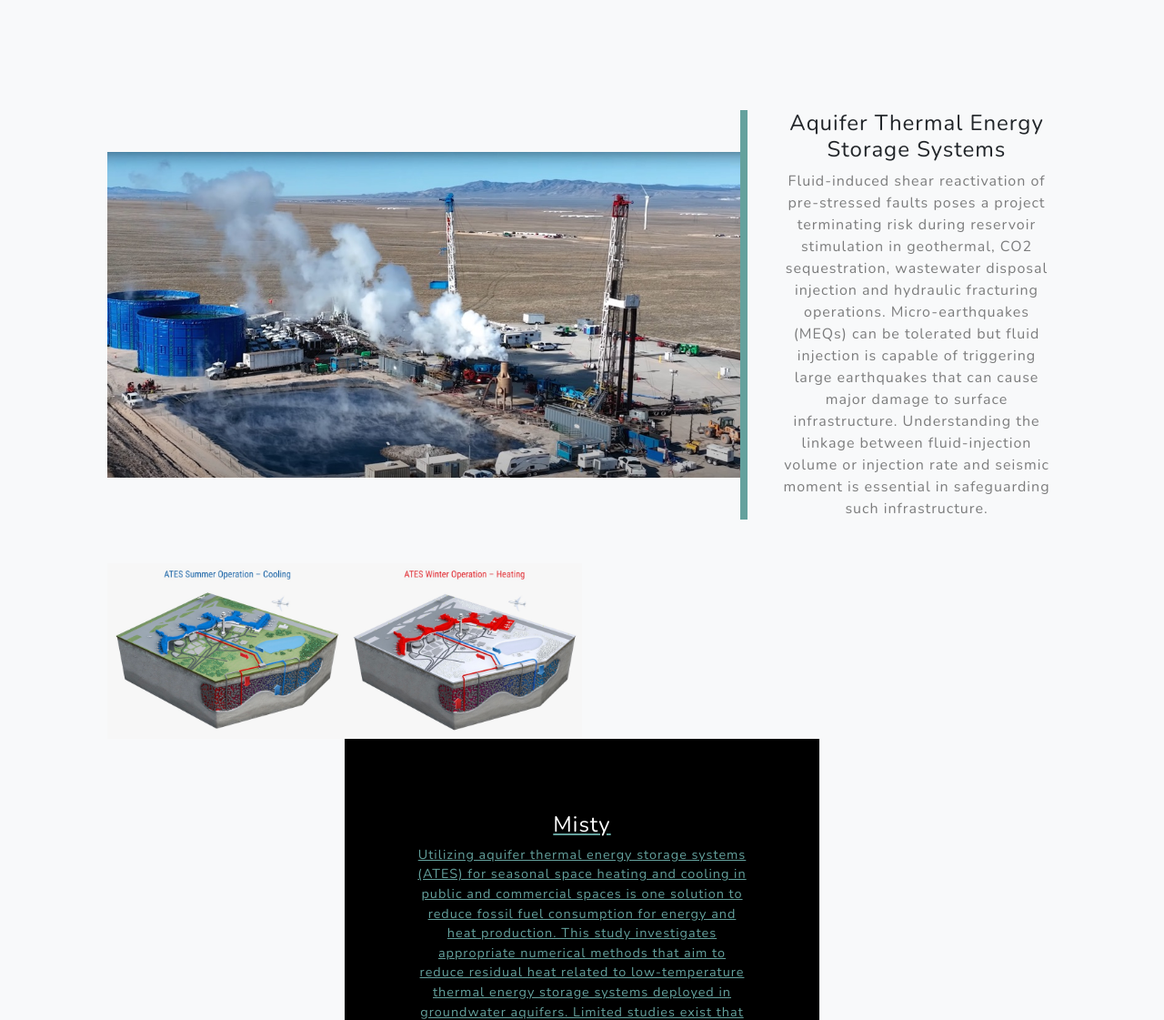
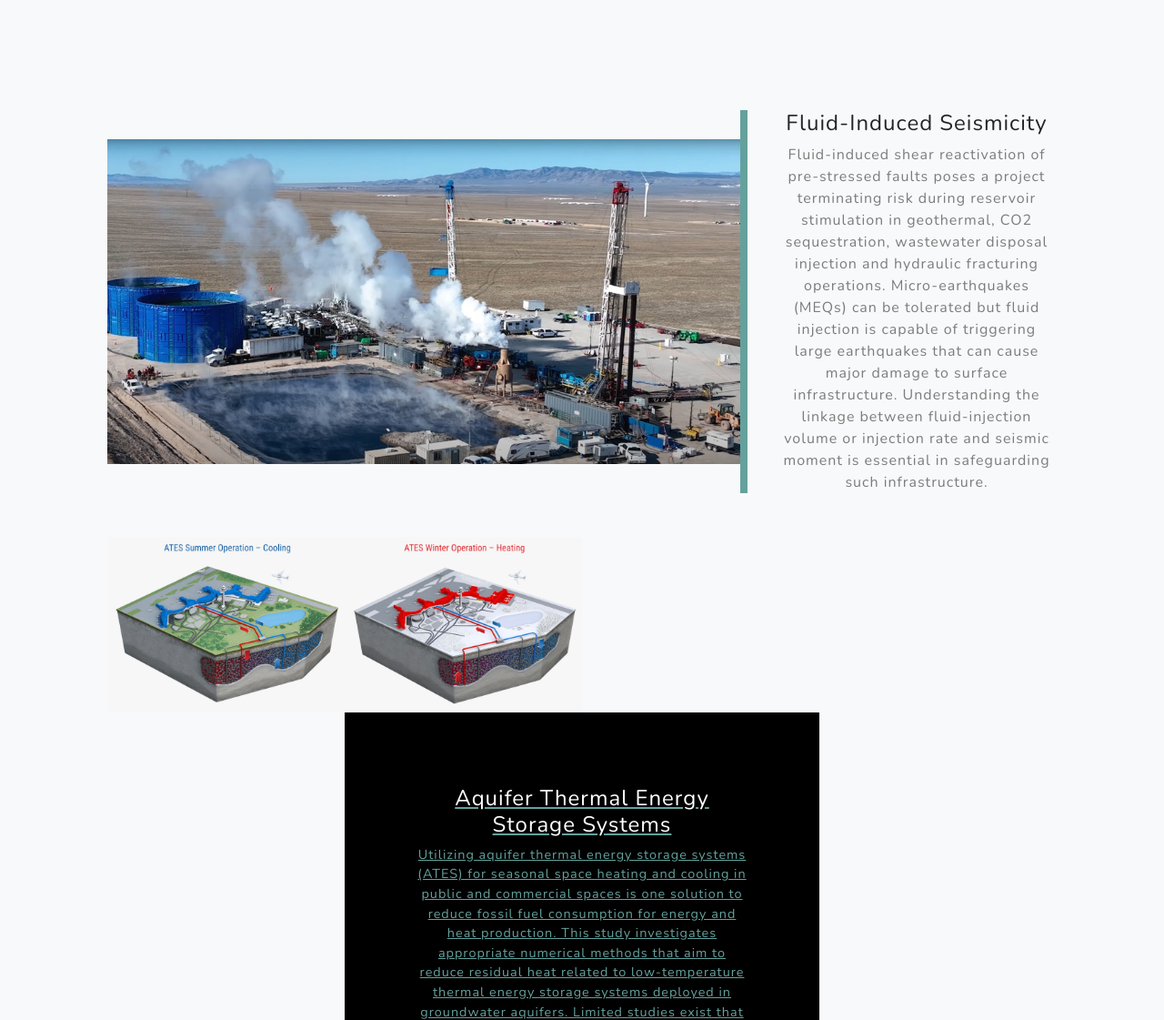
Before and after one commit to mgr2040/MR, a plain HTML site: page index.html in a window 1280 px wide. Shown: the part 1580-2701 px from the top of the page at 91% size. Drawn offline with nearby package versions, Linux system fonts and the light colour scheme.

Commit message:
Index.html

```diff
--- a/index.html
+++ b/index.html
@@ -71,7 +71,7 @@
                     <div class="col-xl-8 col-lg-7"><img class="img-fluid mb-3 mb-lg-0" src="assets/img/Utah-FORGE.jpeg" alt="..." /></div>
                     <div class="col-xl-4 col-lg-5">
                         <div class="featured-text text-center text-lg-left">
-                            <h4>Aquifer Thermal Energy Storage Systems</h4>
+                            <h4>Fluid-Induced Seismicity</h4>
                             <p class="text-black-50 mb-0">Fluid-induced shear reactivation of pre-stressed faults poses a project terminating risk during reservoir stimulation in
                                 geothermal, CO2 sequestration, wastewater disposal injection and hydraulic fracturing operations. Micro-earthquakes (MEQs) can be tolerated but
                                 fluid injection is capable of triggering large earthquakes that can cause major damage to surface infrastructure. Understanding the linkage between
@@ -88,7 +88,7 @@
                         <div class="bg-black text-center h-100 project">
                             <div class="d-flex h-100">
                                 <div class="project-text w-100 my-auto text-center text-lg-left">
-                                    <h4 class="text-white">Misty</h4>
+                                    <h4 class="text-white">Aquifer Thermal Energy Storage Systems</h4>
                                     <p class="mb-0 text-white-50">Utilizing aquifer thermal energy storage systems (ATES) for seasonal space heating and cooling in public and commercial spaces
                                 is one solution to reduce fossil fuel consumption for energy and heat production. This study investigates appropriate numerical methods that aim to reduce residual heat
                                 related to low-temperature thermal energy storage systems deployed in groundwater aquifers. Limited studies exist that assess methods for reducing thermal energy stored
```
